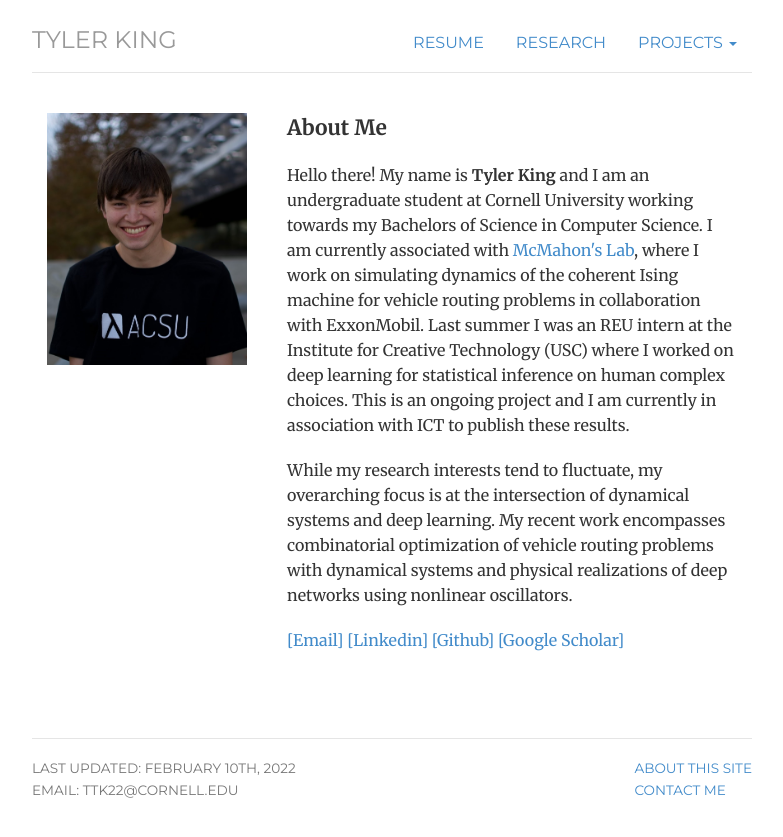
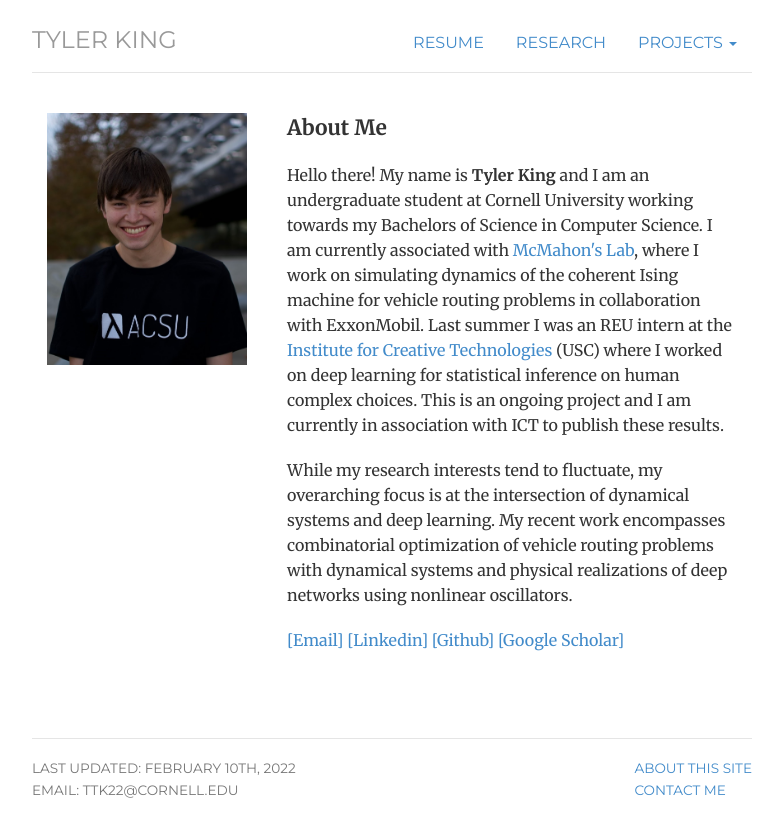
Before and after one commit to tylertking/tylertking.github.io, a Jekyll site: the page built from index.html, in a window 1280 px wide. Shown: the top 837 px of the page, without its empty margins (248-1031 px from the left). Built offline with Jekyll 4.4.1, drawn with Linux system fonts in a browser that asks for light colours.

Commit message:
minor updates

```diff
--- a/index.html
+++ b/index.html
@@ -13,7 +13,7 @@ description: Tyler King, Undergraduate at Cornell University
 	</div>
 	<div class="col-sm-8">
 	<p class="lead"><b>About Me</b></p>
-	<p>Hello there! My name is <b>Tyler King</b> and I am an undergraduate student at Cornell University working towards my Bachelors of Science in Computer Science. I am currently associated with <a href="https://mcmahon.aep.cornell.edu/">McMahon's Lab</a>, where I work on simulating dynamics of the coherent Ising machine for vehicle routing problems in collaboration with ExxonMobil. Last summer I was an REU intern at the Institute for Creative Technology (USC) where I worked on deep learning for statistical inference on human complex choices. This is an ongoing project and I am currently in association with ICT to publish these results.</p>
+	<p>Hello there! My name is <b>Tyler King</b> and I am an undergraduate student at Cornell University working towards my Bachelors of Science in Computer Science. I am currently associated with <a href="https://mcmahon.aep.cornell.edu/">McMahon's Lab</a>, where I work on simulating dynamics of the coherent Ising machine for vehicle routing problems in collaboration with ExxonMobil. Last summer I was an REU intern at the <a href="https://ict.usc.edu/">Institute for Creative Technologies</a> (USC) where I worked on deep learning for statistical inference on human complex choices. This is an ongoing project and I am currently in association with ICT to publish these results.</p>
 
 	<p> While my research interests tend to fluctuate, my overarching focus is at the intersection of dynamical systems and deep learning. My recent work encompasses combinatorial optimization of vehicle routing problems with dynamical systems and physical realizations of deep networks using nonlinear oscillators. </p>
 
--- a/research/index.html
+++ b/research/index.html
@@ -7,7 +7,7 @@ projects: passive
 description: Research Experience of Tyler King
 ---
 <h1>Research</h1>
-<p>My overarching research vision is to develop novel approaches for optimization in operations research environments. To this end, I take a two-pronged approach in research: algorithmic theorization and analysis/testing. Combined, I hope to build a more nuanced comprehension of the field and have a wider reach with my work. </p>
+<p>My overarching research vision is to develop novel approaches for optimization using non-classical computing. To this end, I take a two-pronged approach in research: algorithmic theorization and analysis/testing. Combined, I hope to build a more nuanced comprehension of the field and have a wider reach with my work. </p>
 
 
 
```
